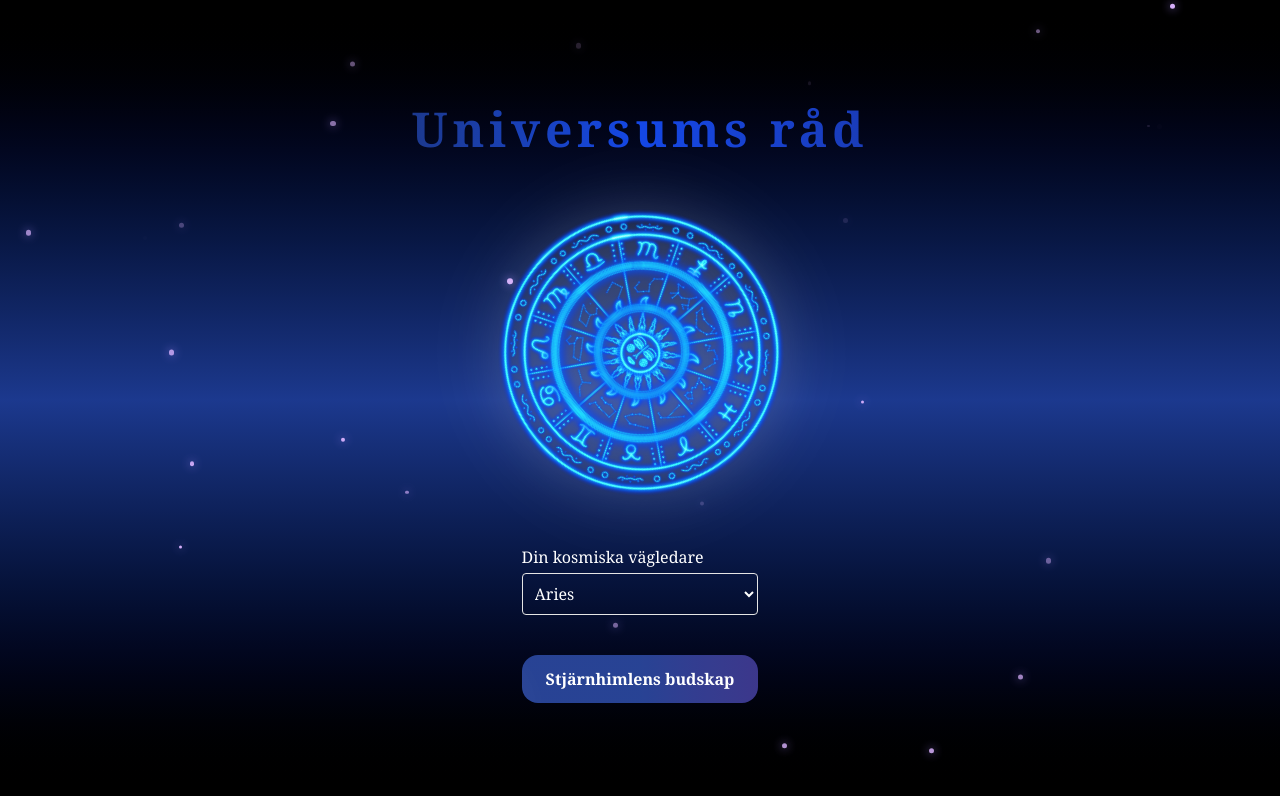
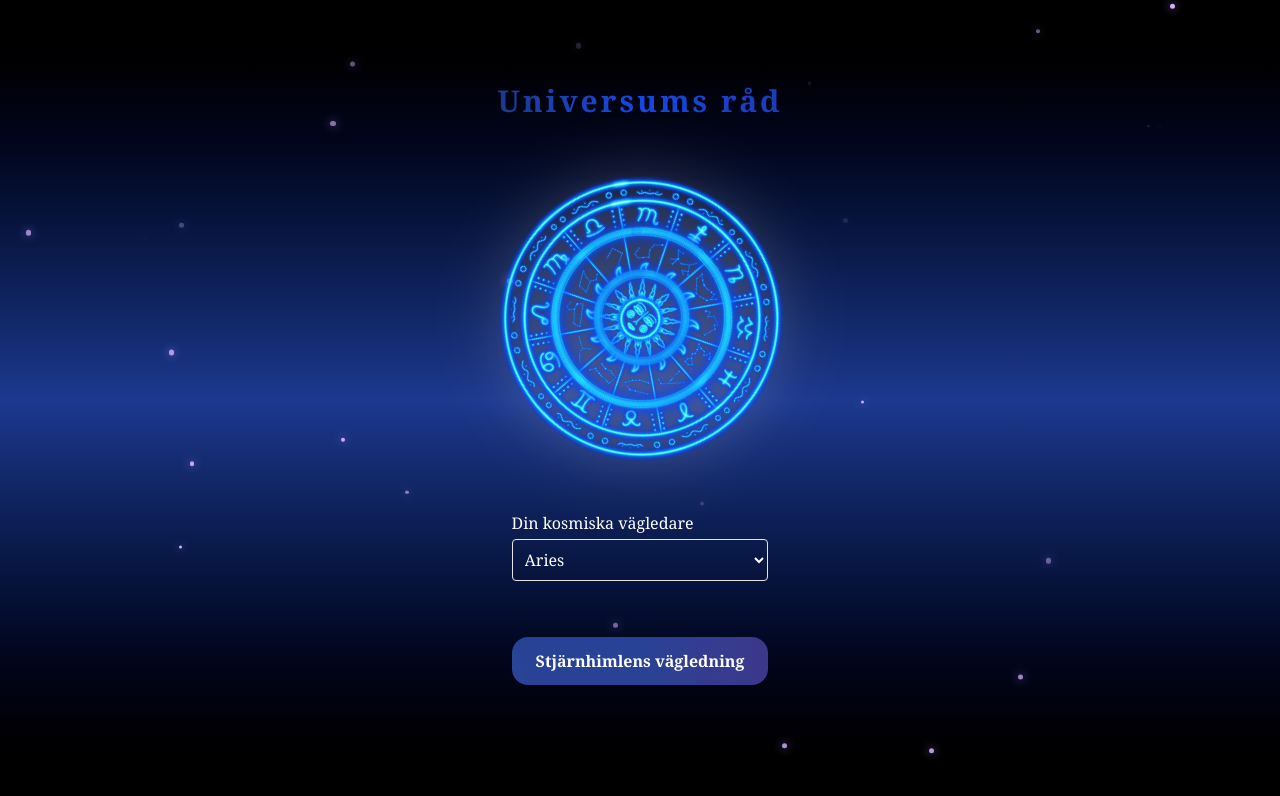
Before and after one commit to joeljarvi/fortune-ai, a Next.js app: page /pages/horoscope in a window 1280 px wide. Shown: the top 796 px of the page. Built offline with nearby package versions, Linux system fonts and the light colour scheme.

Commit message:
css update

```diff
--- a/src/app/api/ai/route.ts
+++ b/src/app/api/ai/route.ts
@@ -65,7 +65,7 @@ export async function POST(request: Request) {
                 Agera som en mystisk och insiktsfull spådam. Skapa en personlig förutsägelse baserat på följande information. Svara på svenska.
                 **Stjärntecken:** ${zodiacSign}
                 **Dagens horoskop:** "${responseData.horoscope.horoscope}"
-                Ge ett svar som använder horoskopet för att ge vägledning kring användarens fråga.
+                Ge ett svar som använder horoskopet för att ge vägledning.
                 Svaret ska vara uppmuntrande, mystiskt och ge användaren något att reflektera över. Strukturera svaret i ett enda stycke.
             `;
     } else if (readingType === "tarot") {
--- a/src/app/pages/horoscope/page.tsx
+++ b/src/app/pages/horoscope/page.tsx
@@ -61,7 +61,7 @@ export default function HoroscopePage() {
      <main className="relative min-h-screen flex flex-col items-center justify-center px-4 bg-gradient-to-b from-black via-blue-900 to-black text-white font-serif overflow-hidden">
           <SparklesBackground />
 
-          <h1 className="text-3xl sm:text-5xl font-bold mb-10 mt-2 tracking-widest text-center
+          <h1 className="text-5xl sm:text-3xl font-bold mb-10 mt-2 tracking-widest text-center
   bg-clip-text text-transparent bg-gradient-to-r from-blue-900 via-blue-700 to-blue-800
 ">
   Universums råd
@@ -87,12 +87,38 @@ export default function HoroscopePage() {
         : { duration: 0.5 },
           }}
         />
-      </div>
+
+
+     {reading && (
+  <motion.article
+    initial={{ opacity: 0, x: -20 }}
+    animate={{ opacity: 1, x: 0 }}
+    transition={{ duration: 0.5 }}
+    className="absolute left-[60px] top-1/2 -translate-y-1/2 w-80 border rounded-2xl p-4 shadow-xl bg-black/50 backdrop-blur-md text-white leading-relaxed"
+  >
+
+    {/* Typing animation  */}
+    <p className="drop-shadow-[0_0_8px_rgba(255,255,255,0.7)]">
+      {reading.split("").map((char, index) => (
+        <motion.span
+          key={index}
+          initial={{ opacity: 0 }}
+          animate={{ opacity: 1 }}
+          transition={{ delay: index * 0.02 }} // 30 ms per bokstav
+        >
+          {char}
+        </motion.span>
+      ))}
+    </p>
+  </motion.article>
+)}
+</div>
+
 
 
       <div className="grid gap-4">
         {/* Stjärntecken */}
-        <label className="grid gap-1 mb-1 ">
+        <label className="grid gap-1 mb-5 ">
           <span>Din kosmiska vägledare</span>
           <select
             value={sign}
@@ -119,20 +145,14 @@ transition-all duration-300
     hover:scale-105 hover:shadow-[0_0_40px_#f0f] hover:shadow-indigo-400/50
     before:absolute before:inset-0 before:bg-white before:opacity-5 before:rounded-2xl
     after:absolute after:top-0 after:left-[-50%] after:w-1/2 after:h-full
-    after:bg-white after:opacity-10 after:blur-xl after:rotate-45"
+    after:bg-white after:opacity-10 after:blur-xl after:rotate-45 mb-10"
         >
-          {loading ? "Stjärnorna viskar…" : "Stjärnhimlens budskap"}
+          {loading ? "Stjärnorna viskar…" : "Stjärnhimlens vägledning"}
         </button>
       </div>
 
 
-      {error && <p className="text-red-600">{error}</p>}
-      {reading && (
-        <article className="border rounded p-4 shadow leading-relaxed">
-          {date && <p className="text-sm text-gray-500 mb-2">📅 {date}</p>}
-          <p>{reading}</p>
-        </article>
-      )}
+
     </main>
   );
 }
--- a/src/app/pages/oracle/page.tsx
+++ b/src/app/pages/oracle/page.tsx
@@ -5,6 +5,7 @@ import { motion } from "framer-motion";
 import { Sparkles } from "lucide-react";
 import SparklesBackground from "@/app/components/SparklesBackground";
 import CrystalBall from "@/app/components/CrystalBall";
+
 
 export default function Home() {
   const [question, setQuestion] = useState<string>("");
```
